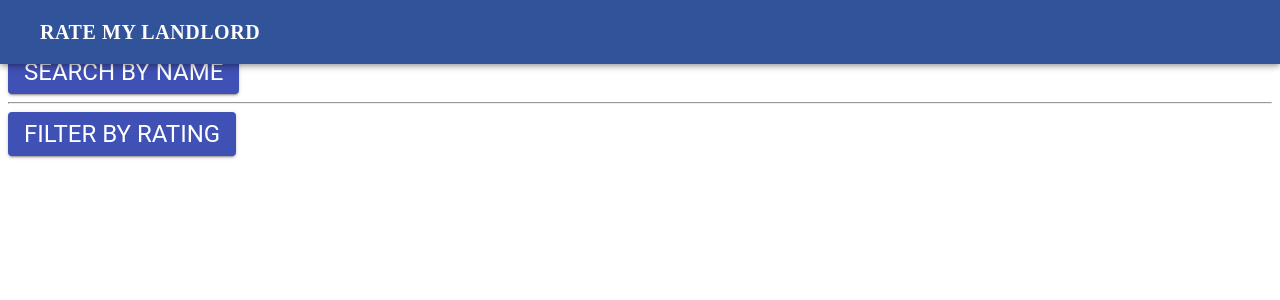
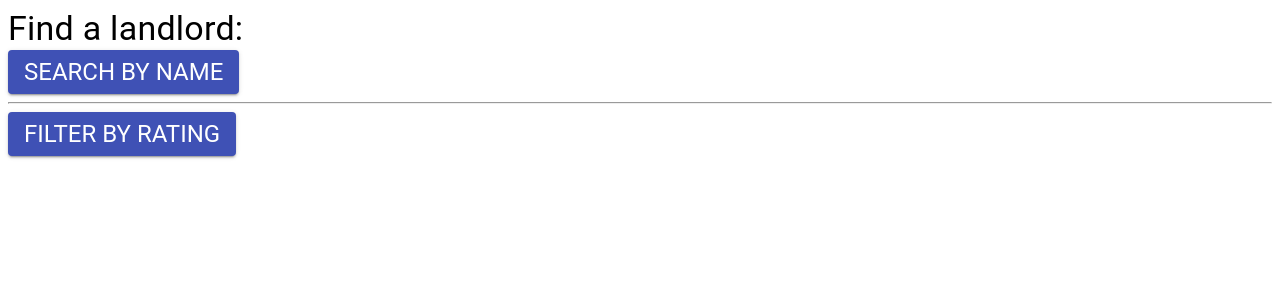
Before and after one commit to listeph/ratemylandlord, a React app in the folder rate_my_landlord/frontend/: page / in a window 1280 px wide. Shown: the top 300 px of the page. Built offline with nearby package versions, Linux system fonts and the light colour scheme; the HTML template or start-up script is replaced by a standard one.

Commit message:
Revert "Kevinbranch"

```diff
--- a/rate_my_landlord/frontend/src/components/App.js
+++ b/rate_my_landlord/frontend/src/components/App.js
@@ -1,30 +1,19 @@
 import React, { Component } from "react";
 import { render } from "react-dom";
 import HomePage from './HomePage';
-import Header from './Header';
-import { Router } from "@material-ui/icons";
 
 export default class App extends Component {
     constructor(props) {
         super(props);
     }
 
-    render()
-    {
+    render() {
         return (
-            <div>
-                <div className = "center">
-                    <HomePage />
-                </div>
-
-                <div className = "Header">
-                    <Header />
-                </div>
-
+            <div className="center">
+                <HomePage />
             </div>
         );
     }
-
 }
 
 const appDiv = document.getElementById("app");
--- a/rate_my_landlord/frontend/src/components/Header.js
+++ /dev/null
@@ -1,39 +0,0 @@
-import { AppBar, makeStyles, Toolbar, Button, } from "@material-ui/core";
-import React from "react";
-import { Link as RouterLink } from "react-router-dom"
-
-const useStyles = makeStyles(() => ({
-    header: {
-        backgroundColor: "#315399",
-    },
-    logo: {
-        fontFamily: "Bebas Neue, cursive",
-        fontWeight: 600,
-        fontSize: 20,
-        color: "#FFFEFE",
-        textAlign: "left",
-    },
-    Toolbar: {
-        display: "flex",
-        justifyContent: "space-between",
-    },
-}));
-
-export default function Header() {
-    const { header, logo } = useStyles();
-
-    const displayDesktop = () => {
-        return <Toolbar>{ratemylandlordLogo}</Toolbar>
-    };
-
-    const ratemylandlordLogo = (
-        <Button variant="h6" className={logo} href="/">Rate My Landlord</Button>
-    );
-
-
-    return (
-        <header>
-            <AppBar className={header}>{displayDesktop()}</AppBar>
-        </header>
-    );
-}
--- a/rate_my_landlord/frontend/static/css/index.css
+++ b/rate_my_landlord/frontend/static/css/index.css
@@ -18,12 +18,6 @@ html, body {
     height: 100%;
 }
 
-.Header {
-    height: 100%;
-    position: relative;
-    width: 100%;
-}
-
 .center {
     height: 75%;
     position: absolute;
```
